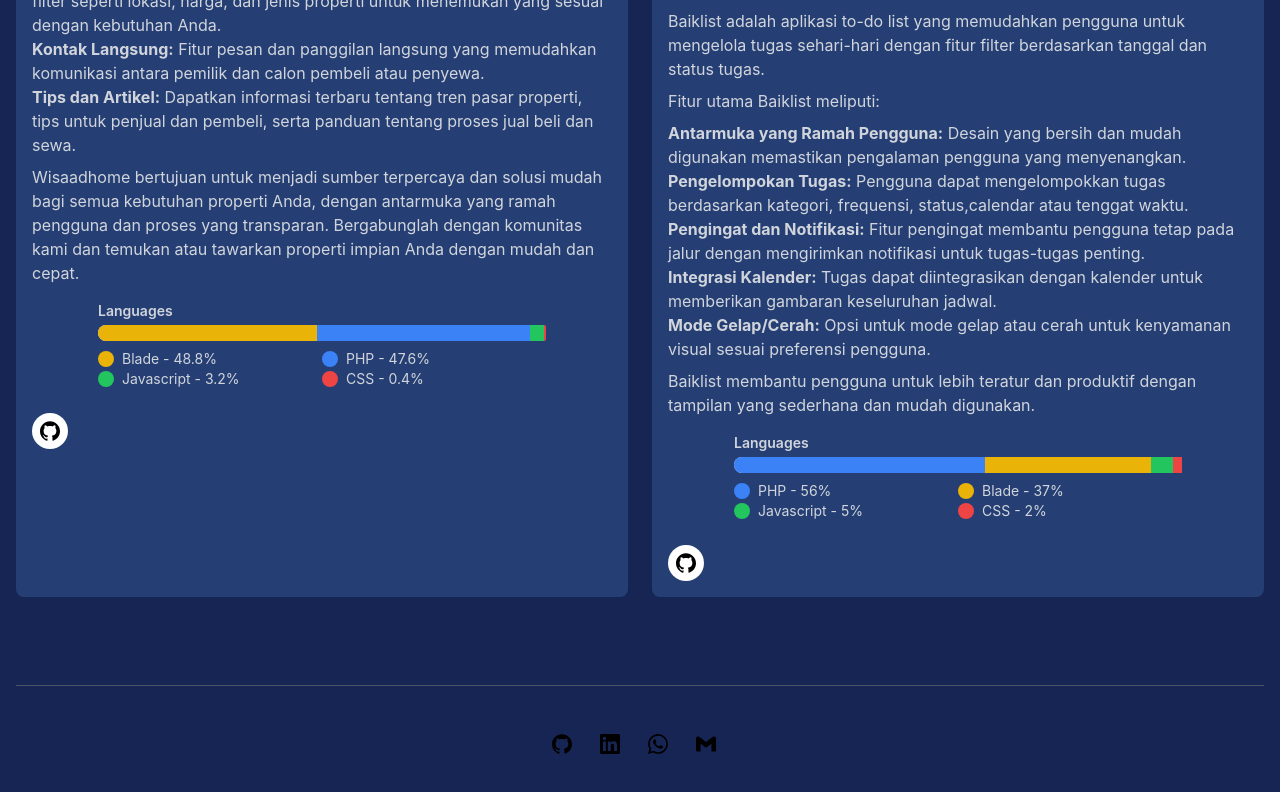
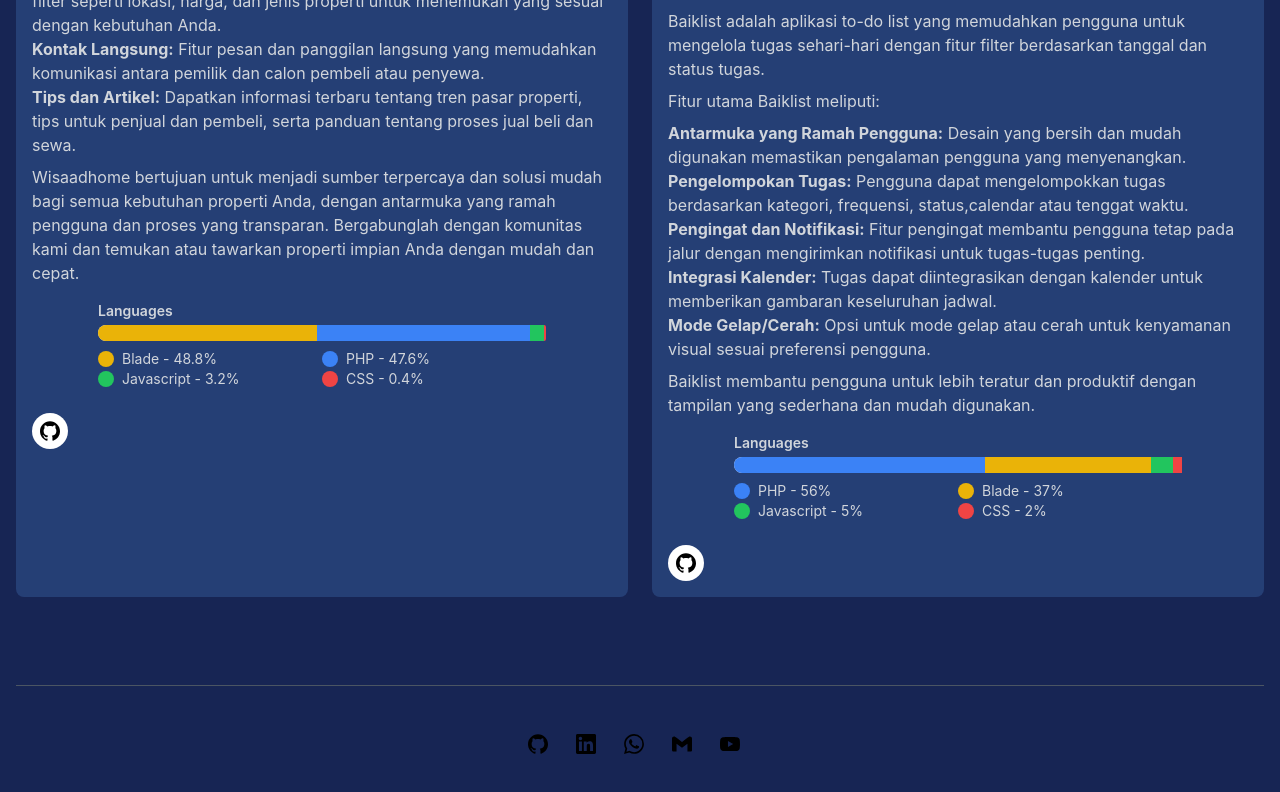
Before and after one commit to Inunnuri/portofolio, a website: page index.html in a window 1280 px wide. Shown: the part 1746-2538 px from the top of the page. Drawn offline with Linux system fonts and the light colour scheme.

Commit message:
youtube channel

```diff
--- a/index.html
+++ b/index.html
@@ -735,6 +735,25 @@
                 />
               </svg>
             </a>
+            <!-- youtube -->
+            <a
+              href="https://www.youtube.com/channel/UC8exw0RjuIFk5_rQYCa-hXQ"
+              target="_blank"
+              class="w-9 h-9 mr-3 rounded-full flex justify-center items-centerborder-slate-300 hover:border-primary hover:bg-primary hover:text-white"
+            >
+              <svg
+                class="fill-current"
+                width="20"
+                role="img"
+                viewBox="0 0 24 24"
+                xmlns="http://www.w3.org/2000/svg"
+              >
+                <title>YouTube</title>
+                <path
+                  d="M23.498 6.186a3.016 3.016 0 0 0-2.122-2.136C19.505 3.545 12 3.545 12 3.545s-7.505 0-9.377.505A3.017 3.017 0 0 0 .502 6.186C0 8.07 0 12 0 12s0 3.93.502 5.814a3.016 3.016 0 0 0 2.122 2.136c1.871.505 9.376.505 9.376.505s7.505 0 9.377-.505a3.015 3.015 0 0 0 2.122-2.136C24 15.93 24 12 24 12s0-3.93-.502-5.814zM9.545 15.568V8.432L15.818 12l-6.273 3.568z"
+                />
+              </svg>
+            </a>
           </div>
         </div>
       </div>
```
